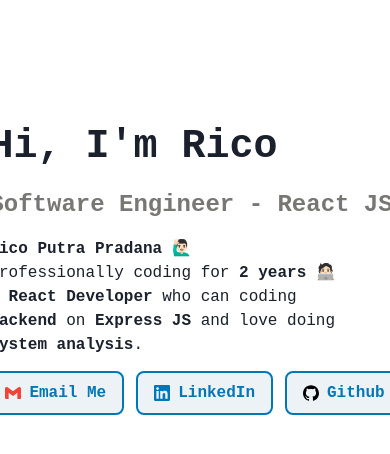
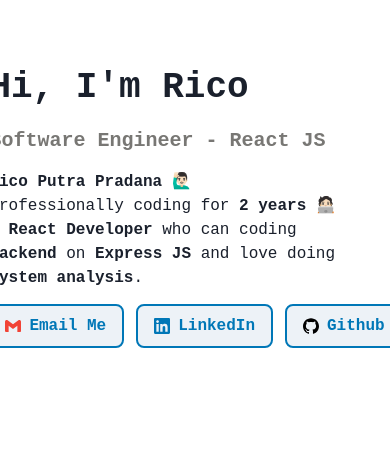
Before and after one commit to ricoputrap/ricoputra, a Next.js app: page / in a window 390 px wide. Shown: the top 454 px of the page. Built offline with nearby package versions, Linux system fonts and the light colour scheme.

Commit message:
redesign: Hero responsive 768px

```diff
--- a/components/Hero/index.tsx
+++ b/components/Hero/index.tsx
@@ -9,8 +9,18 @@ const Hero: React.FC = () => {
   return (
     <Box display="flex" justifyContent="space-between">
       <Box display="flex" flexDirection="column" gap={4} maxHeight={305} justifyContent="center">
-        <Heading as="h1" fontSize={40}>Hi, I&apos;m Rico</Heading>
-        <Heading as="h2" fontSize={24} color="grayText">Software Engineer - React JS</Heading>
+        <Heading as="h1" fontSize={{ base: 36, lg: 40 }}>
+          Hi, I&apos;m Rico
+        </Heading>
+
+        <Heading
+          as="h2"
+          fontSize={{ base: "20px", lg: "24px" }}
+          color="grayText"
+        >
+          Software Engineer - React JS
+        </Heading>
+
         <Box>
           <Text maxWidth={96} fontWeight="bold">Rico Putra Pradana 🙋🏻‍♂️</Text>
           <Text maxWidth={96}>Professionally coding for <strong>2 years</strong> 🧑🏻‍💻</Text>
--- a/components/Layout/index.styles.ts
+++ /dev/null
@@ -1,6 +0,0 @@
-import styled from "@emotion/styled";
-
-export const Container = styled.div`
-  width: 764px;
-  margin-top: 120px;
-`;
--- a/components/Layout/index.tsx
+++ b/components/Layout/index.tsx
@@ -1,15 +1,18 @@
-import { Flex } from '@chakra-ui/react'
+import { Box } from '@chakra-ui/react'
 import React from 'react'
 import Hero from '../Hero'
-import { Container } from './index.styles'
 
 const Layout: React.FC = () => {
   return (
-    <Flex justifyContent="center">
-      <Container>
+    <Box display="flex" justifyContent="center">
+      <Box
+        width={{ base: "660px", lg: "764px" }}
+        marginTop={{ base: "64px", lg: "120px" }}
+        marginBottom="80px"
+      >
         <Hero />
-      </Container>
-    </Flex>
+      </Box>
+    </Box>
   )
 }
 
```
